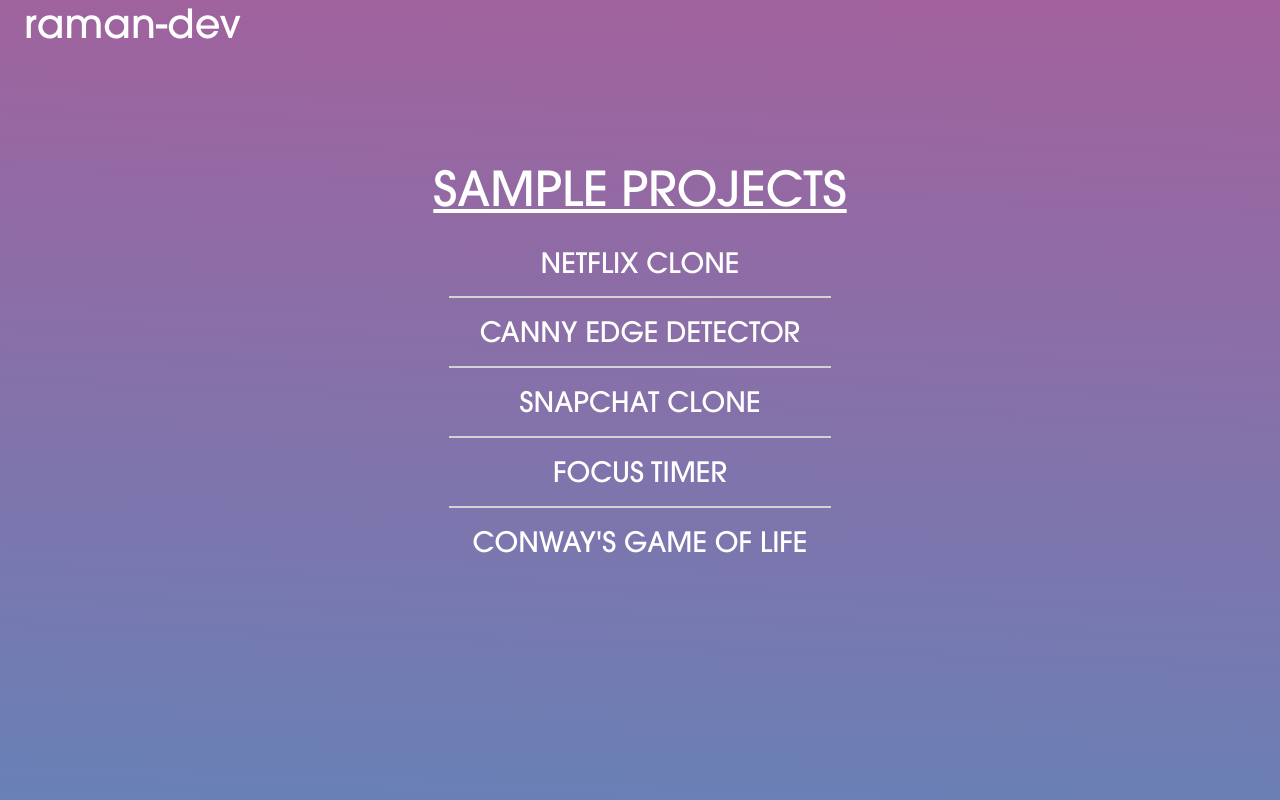
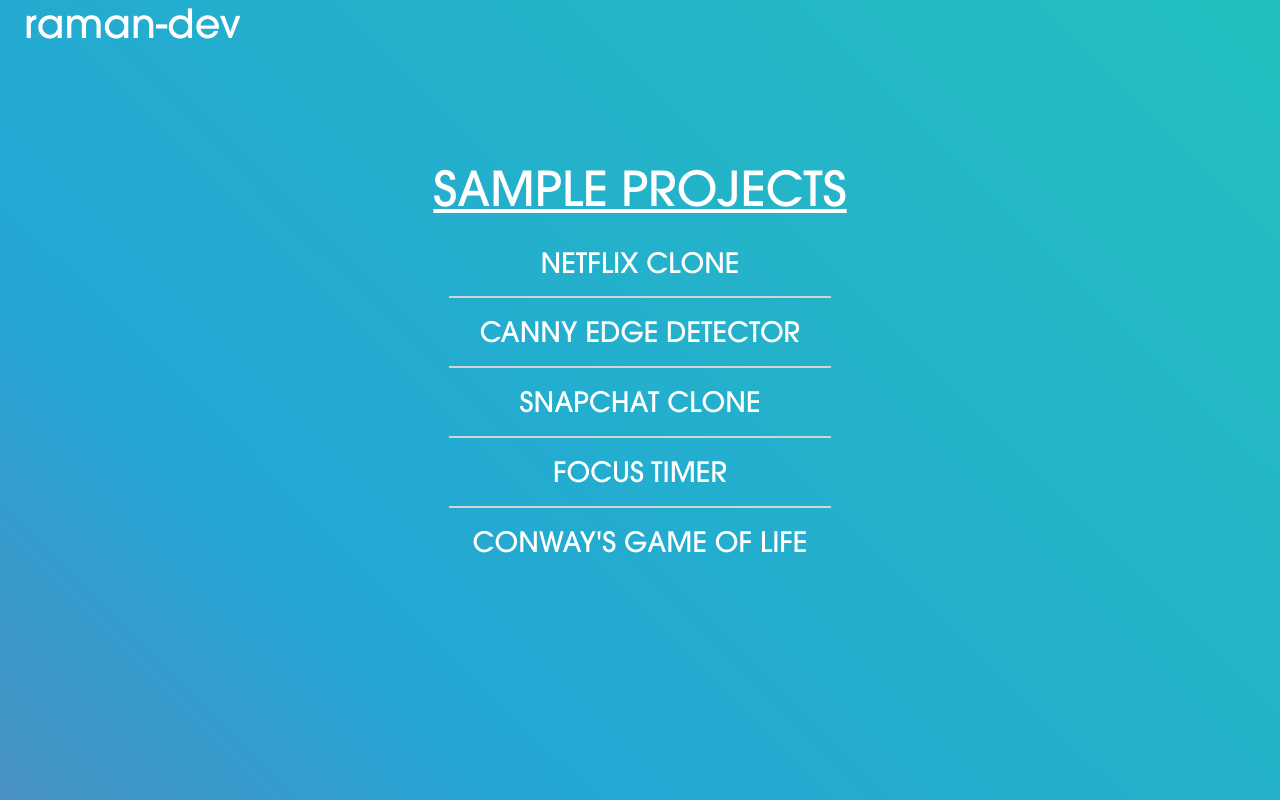
Before and after one commit to raman-dev/django_main, a Django app: page / in a window 1280 px wide. Run offline with Django 3.2, Linux system fonts and the light colour scheme; parts of the project's set-up code (start-up, migrations or seed data) failed here and were passed over.

Commit message:
changed gradient background to remove hard division between color transition at bottom of page

```diff
--- a/main_app/static/css/styles.css
+++ b/main_app/static/css/styles.css
@@ -11,6 +11,34 @@ html, body {
 
 body {
   font-family: 'Avant-Garde-Gothic-Medium';
+  background: linear-gradient(45deg, #ee7752, #e73c7e, #23a6d5, #23d5ab);
+  background-size: 400% 400%;
+  -webkit-animation: gradient 15s ease infinite;
+          animation: gradient 15s ease infinite;
+}
+
+@-webkit-keyframes gradient {
+  0% {
+    background-position: 0% 50%;
+  }
+  50% {
+    background-position: 100% 50%;
+  }
+  100% {
+    background-position: 0% 50%;
+  }
+}
+
+@keyframes gradient {
+  0% {
+    background-position: 0% 50%;
+  }
+  50% {
+    background-position: 100% 50%;
+  }
+  100% {
+    background-position: 0% 50%;
+  }
 }
 
 .accordion-button::after {
@@ -137,8 +165,8 @@ body {
 .background-anim {
   background: linear-gradient(182deg, #ee7752, #e73c7e, #23a6d5, #23d5ab);
   background-size: 1000% 1000%;
-  -webkit-animation: background_anim 45s ease infinite;
-  animation: background_anim 45s ease infinite;
+  -webkit-animation: background_anim 25s ease infinite;
+  animation: background_anim 25s ease infinite;
 }
 
 @-webkit-keyframes background_anim {
--- a/main_app/static/css/styles.scss
+++ b/main_app/static/css/styles.scss
@@ -1,7 +1,7 @@
 $linkMargin: 8px;
 $underlineColor: lightslategray;
 $underlineHeight: 5%;
-$backgroundAnimDuration: 45s;
+$backgroundAnimDuration: 25s;
 
 
 @mixin mx-auto {
@@ -38,6 +38,21 @@ html, body{
 body{
     font-family: 'Avant-Garde-Gothic-Medium';
     //font-family: 'Cascadia-Code','Courier New';
+    background: linear-gradient(45deg,#ee7752, #e73c7e, #23a6d5, #23d5ab);
+    background-size: 400% 400%;
+    animation: gradient 15s ease infinite;
+}
+
+@keyframes gradient {
+    0% {
+        background-position: 0% 50%;
+    }
+    50% {
+        background-position: 100% 50%;
+    }
+    100% {
+        background-position: 0% 50%;
+    }
 }
 
 .accordion-button::after{
--- a/main_app/templates/main_app/index.html
+++ b/main_app/templates/main_app/index.html
@@ -17,7 +17,7 @@
 
 </head>
 
-<body class="background-anim">
+<body >
     <div class="d-flex container-fluid h-100">
 
         <!--
```
Also changed, not shown: 1 other file.
